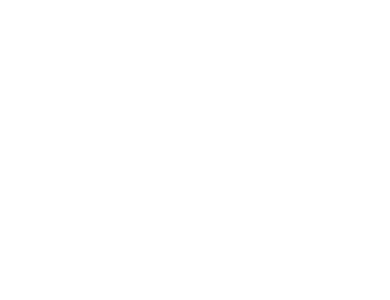
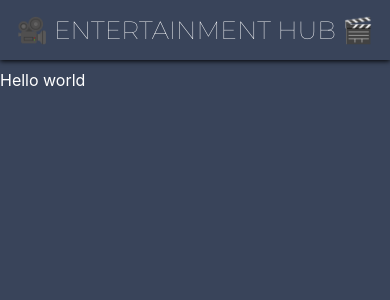
Before and after one commit to nahyoomi/Entertainment-Hub, a React (Create React App) app: page / in a window 390 px wide. Shown: the top 300 px of the page. Built offline with nearby package versions, Linux system fonts and the light colour scheme.

Commit message:
:sparkles:(Feat) Created component header and :heavy_plus_sign:(Build) install react router

```diff
--- a/package.json
+++ b/package.json
@@ -13,6 +13,7 @@
     "axios": "^1.1.3",
     "react": "^18.2.0",
     "react-dom": "^18.2.0",
+    "react-router-dom": "^6.4.2",
     "react-scripts": "5.0.1",
     "web-vitals": "^2.1.4"
   },
--- a/src/App.css
+++ b/src/App.css
@@ -1,38 +1,12 @@
-.App {
-  text-align: center;
+.app {
+    min-height: 100vh;
+    background-color: #39445a;
+    color: white;
+    padding-top: 130px;
+    padding-bottom: 70px;
 }
-
-.App-logo {
-  height: 40vmin;
-  pointer-events: none;
+@media (max-width: 700px) {
+    .app {
+      padding-top: 70px;
+    }
 }
-
-@media (prefers-reduced-motion: no-preference) {
-  .App-logo {
-    animation: App-logo-spin infinite 20s linear;
-  }
-}
-
-.App-header {
-  background-color: #282c34;
-  min-height: 100vh;
-  display: flex;
-  flex-direction: column;
-  align-items: center;
-  justify-content: center;
-  font-size: calc(10px + 2vmin);
-  color: white;
-}
-
-.App-link {
-  color: #61dafb;
-}
-
-@keyframes App-logo-spin {
-  from {
-    transform: rotate(0deg);
-  }
-  to {
-    transform: rotate(360deg);
-  }
-}
--- a/src/App.js
+++ b/src/App.js
@@ -1,8 +1,13 @@
 import './App.css';
+import Header from './components/Header/Header';
 
 function App() {
   return (
-    <div className="App"></div>
+    <>
+    <Header />
+    <div className="app">Hello world</div>
+    </>
+
   );
 }
 
--- /dev/null
+++ b/src/components/Header/Header.css
@@ -0,0 +1,22 @@
+.header {
+    width: 100%;
+    cursor: pointer;
+    position: fixed;
+    display: flex;
+    justify-content: center;
+    text-transform: uppercase;
+    background-color: #39445a;
+    font-family: "Montserrat", sans-serif;
+    font-size: 5vw;
+    padding-bottom: 15px;
+    box-shadow: 0px 1px 5px black;
+    color: white;
+    z-index: 100;
+}
+
+@media (max-width: 1000px) {
+    .header {
+      padding-top: 15px;
+      font-size: 6.4vw;
+    }
+  }
--- /dev/null
+++ b/src/components/Header/Header.js
@@ -0,0 +1,9 @@
+import './Header.css';
+
+function Header() {
+  return (
+    <span className='header'>🎥 Entertainment Hub 🎬</span>
+  )
+}
+
+export default Header
--- a/src/index.css
+++ b/src/index.css
@@ -1,3 +1,5 @@
+@import url('https://fonts.googleapis.com/css2?family=Montserrat:wght@100&display=swap');
+
 body {
   margin: 0;
   font-family: -apple-system, BlinkMacSystemFont, 'Segoe UI', 'Roboto', 'Oxygen',
```
Also changed, not shown: 2 other files (tests, documents, lock files or other folders).
